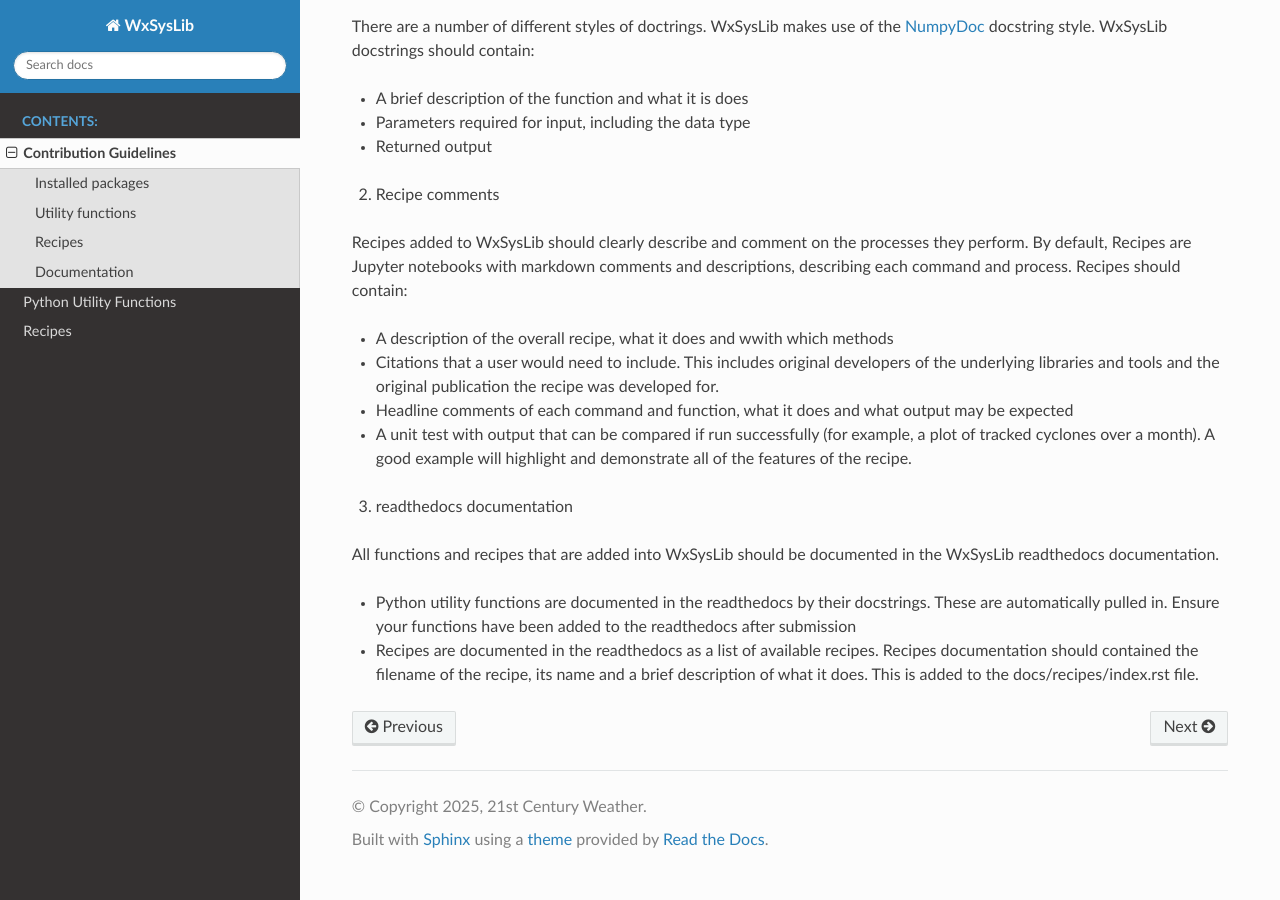
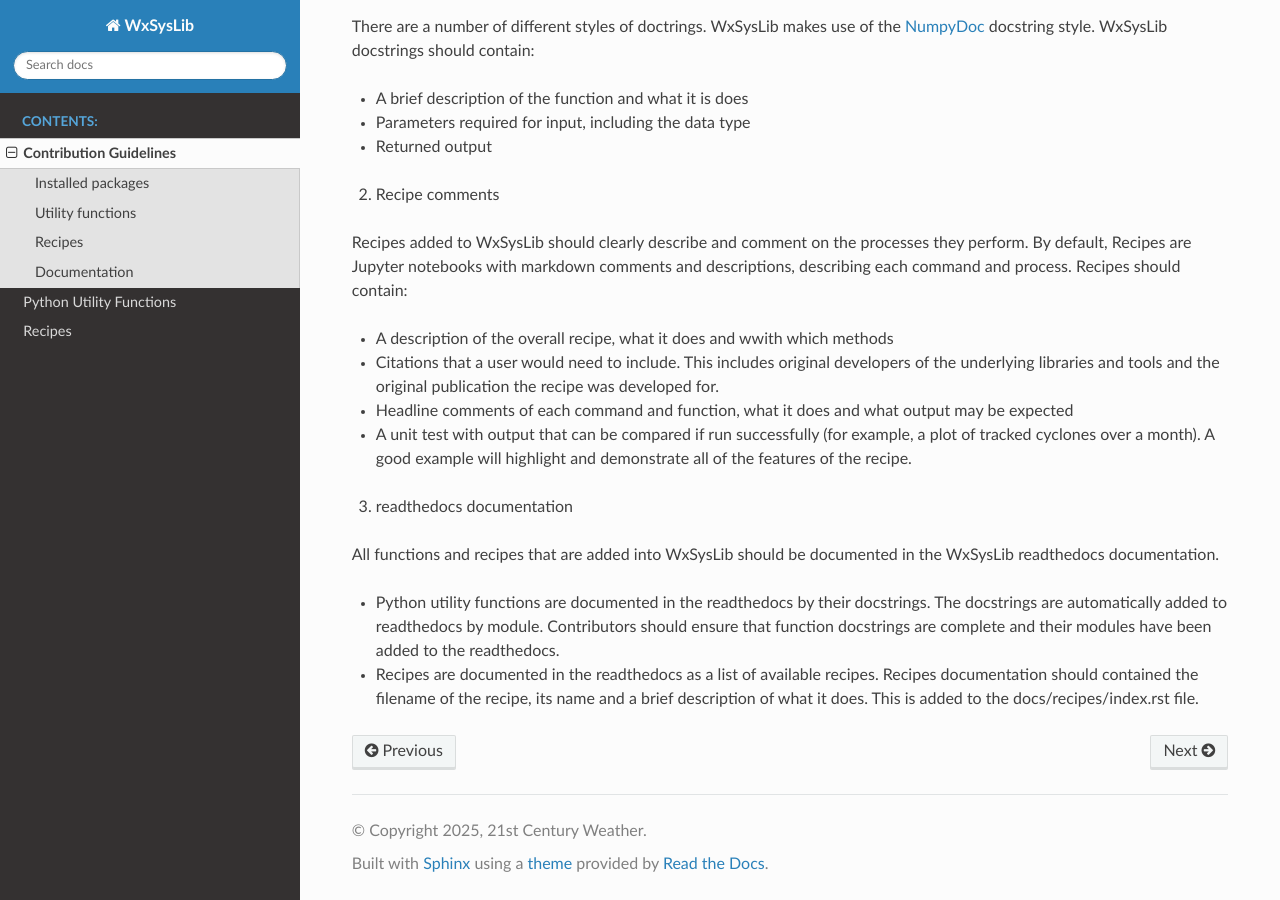
Before and after one commit to andrewbrown31/WxSysLib, a Sphinx documentation site: the page built from docs/contributing.rst, in a window 1280 px wide and 900 px high, scrolled down 1257 px. Built offline with Sphinx 7.4.7 and the Read the Docs theme 3.1.0, drawn with Linux system fonts in a browser that asks for light colours.

Commit message:
Update contributing.rst

```diff
--- a/docs/contributing.rst
+++ b/docs/contributing.rst
@@ -48,6 +48,6 @@
 
 All functions and recipes that are added into WxSysLib should be documented in the WxSysLib readthedocs documentation.
 
-- Python utility functions are documented in the readthedocs by their docstrings. These are automatically pulled in. Ensure your functions have been added to the readthedocs after submission
+- Python utility functions are documented in the readthedocs by their docstrings. The docstrings are automatically added to readthedocs by module. Contributors should ensure that function docstrings are complete and their modules have been added to the readthedocs.
 
 - Recipes are documented in the readthedocs as a list of available recipes. Recipes documentation should contained the filename of the recipe, its name and a brief description of what it does. This is added to the docs/recipes/index.rst file.
```
